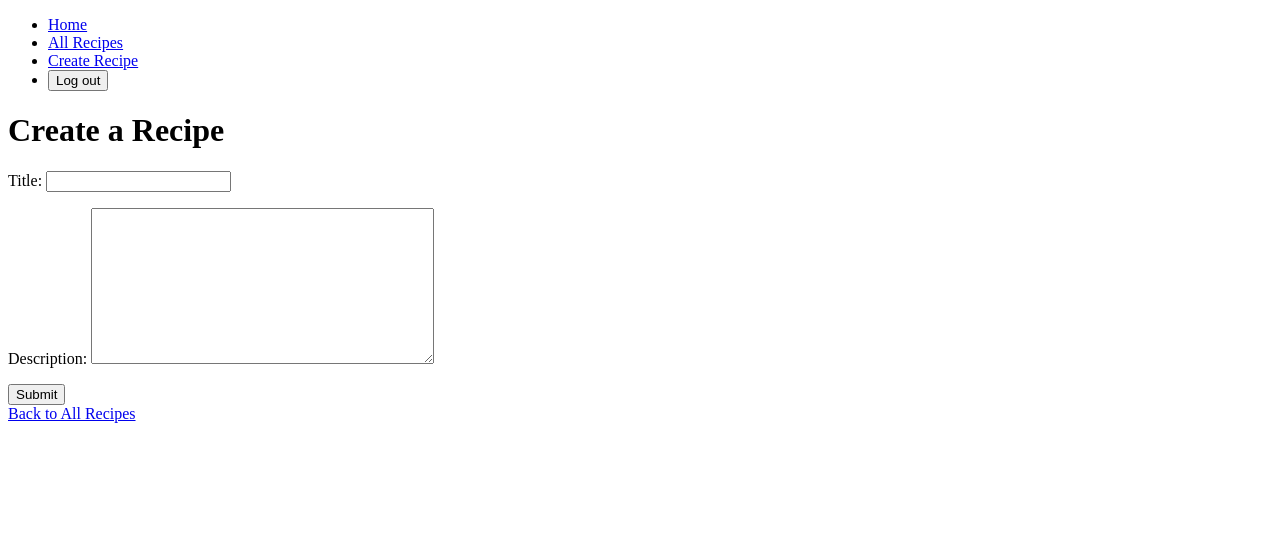
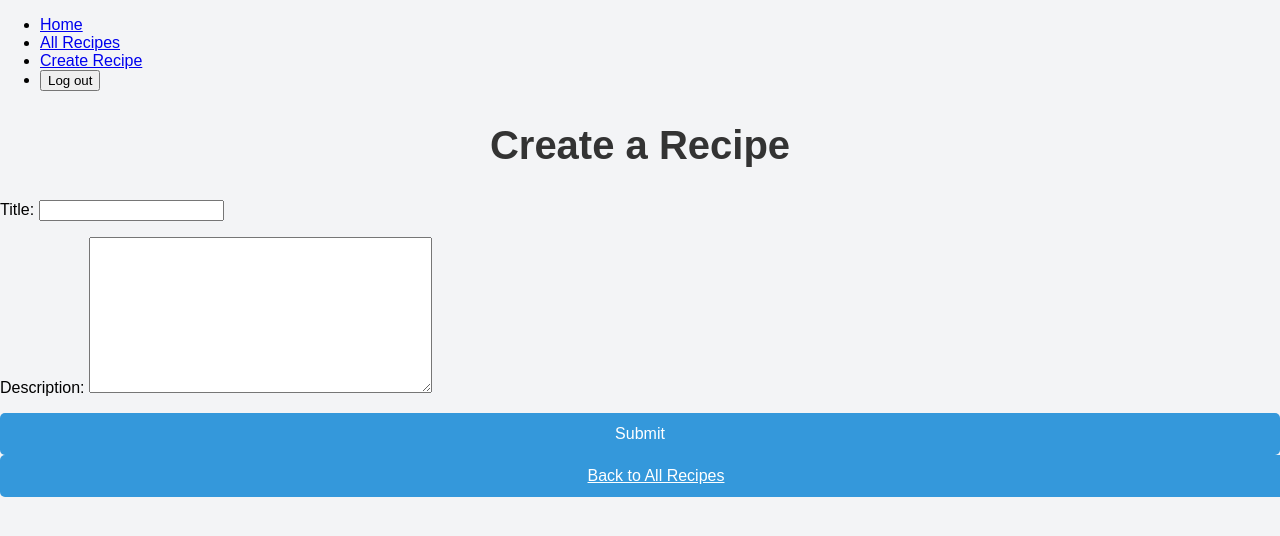
Before and after one commit to TravisNeto/recipe-manager-app, a Django app: page /recipes/create/ in a window 1280 px wide. Shown: the top 536 px of the page. Run offline with Django 5.2, Linux system fonts and the light colour scheme; the visitor is signed in with stand-in values (Sample User, id 1).

Commit message:
signup, recipe form html and css

```diff
--- a/main_app/static/css/recipe-form.css
+++ b/main_app/static/css/recipe-form.css
@@ -0,0 +1,87 @@
+/* form.css */
+body {
+    font-family: 'Arial', sans-serif;
+    margin: 0;
+    padding: 0;
+    background-color: #f3f4f6;
+  }
+
+  .page-header {
+    text-align: center;
+    margin: 2rem 0;
+  }
+
+  .page-header h1 {
+    font-size: 2.5rem;
+    color: #333;
+  }
+
+  .header-image {
+    max-width: 120px;
+    margin-top: 1rem;
+  }
+
+  .error-message {
+    color: #e74c3c;
+    text-align: center;
+    font-weight: bold;
+    margin: 1rem 0;
+  }
+
+  .form-container {
+    max-width: 500px;
+    margin: 0 auto;
+    padding: 2rem;
+    background-color: #ffffff;
+    border-radius: 10px;
+    box-shadow: 0 4px 10px rgba(0, 0, 0, 0.1);
+  }
+
+  .form-table {
+    width: 100%;
+    border-spacing: 0.5rem 1rem;
+  }
+
+  .form-table td {
+    padding: 0.5rem;
+  }
+
+  .btn {
+    display: block;
+    width: 100%;
+    padding: 0.75rem 1rem;
+    font-size: 1rem;
+    color: #ffffff;
+    background-color: #3498db;
+    border: none;
+    border-radius: 5px;
+    text-align: center;
+    cursor: pointer;
+    transition: background-color 0.3s ease;
+  }
+
+  .btn-submit {
+    background-color: #27ae60;
+  }
+
+  .btn:hover {
+    background-color: #2980b9;
+  }
+
+  .btn-submit:hover {
+    background-color: #2ecc71;
+  }
+
+  .login-link {
+    text-align: center;
+    margin-top: 1.5rem;
+  }
+
+  .login-link a {
+    color: #3498db;
+    text-decoration: none;
+  }
+
+  .login-link a:hover {
+    text-decoration: underline;
+  }
--- a/main_app/urls.py
+++ b/main_app/urls.py
@@ -9,4 +9,5 @@
     path('recipes/<int:pk>/update/', views.RecipeUpdate.as_view(), name='recipe-update'),
     path('recipes/<int:pk>/delete/', views.RecipeDelete.as_view(), name='recipe-delete'),
     path('signup/', views.signup, name='signup'),
+
 ]
--- a/main_app/views.py
+++ b/main_app/views.py
@@ -6,7 +6,7 @@
 from django.contrib.auth.forms import UserCreationForm
 from django.contrib.auth.decorators import login_required
 from django.contrib.auth.mixins import LoginRequiredMixin
-from .models import Recipe
+from .models import Recipe, Ingredient
 # Import HttpResponse to send text-based responses
 from django.http import HttpResponse
 
```
Also changed, not shown: main_app/templates/recipes/recipe_confirm_delete.html (+22 -0 lines), main_app/templates/signup.html (+14 -6 lines).
